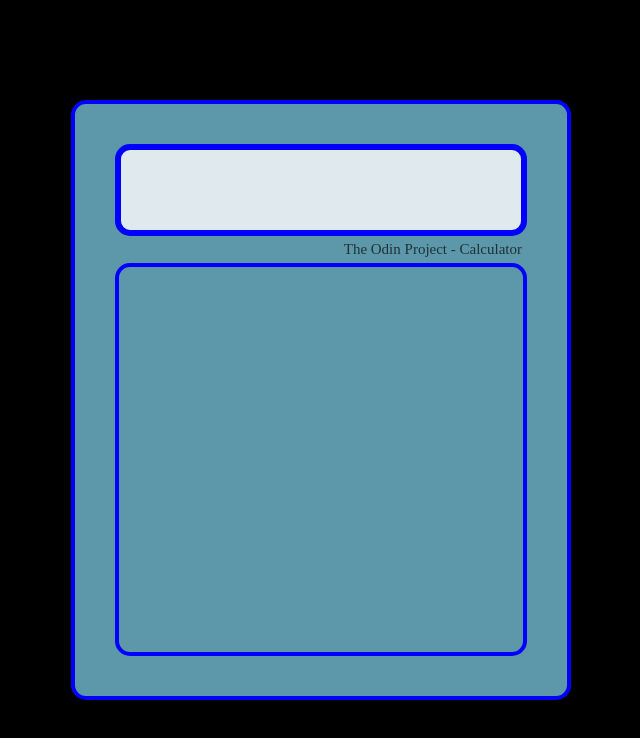
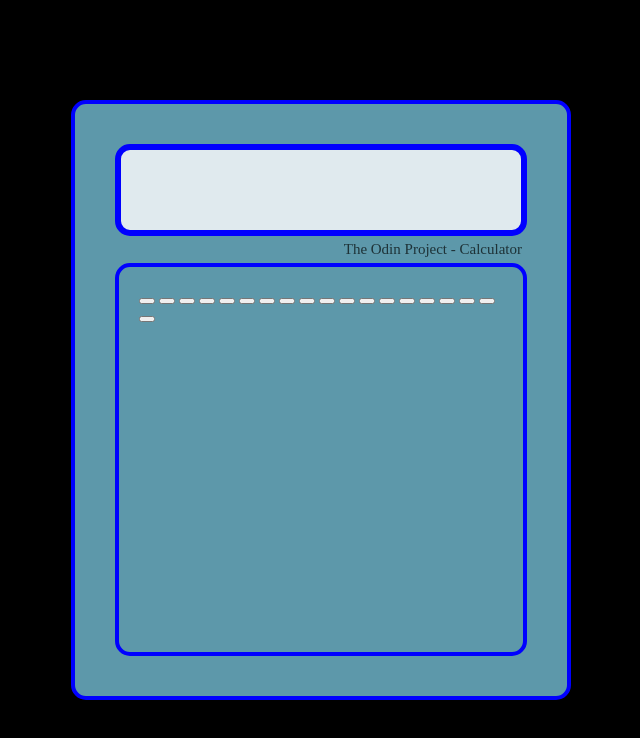
Before and after one commit to Moldedpeanuts/calculator, a plain HTML site: page index.html in a window 1280 px wide. Shown: the whole page, without its empty margins (319-959 px from the left). Drawn offline with Linux system fonts and the light colour scheme.

Commit message:
Add 19 buttons for calculations

```diff
--- a/index.html
+++ b/index.html
@@ -11,7 +11,25 @@
         <div class="display"></div>
         <span class="trademark">The Odin Project - Calculator</span>
         <div class="containerButtons">
-
+            <button></button>
+            <button></button>
+            <button></button>
+            <button></button>
+            <button></button>
+            <button></button>
+            <button></button>
+            <button></button>
+            <button></button>
+            <button></button>
+            <button></button>
+            <button></button>
+            <button></button>
+            <button></button>
+            <button></button>
+            <button></button>
+            <button></button>
+            <button></button>
+            <button></button>
         </div>
     </div>
     <script src="./index.js"></script>
```
